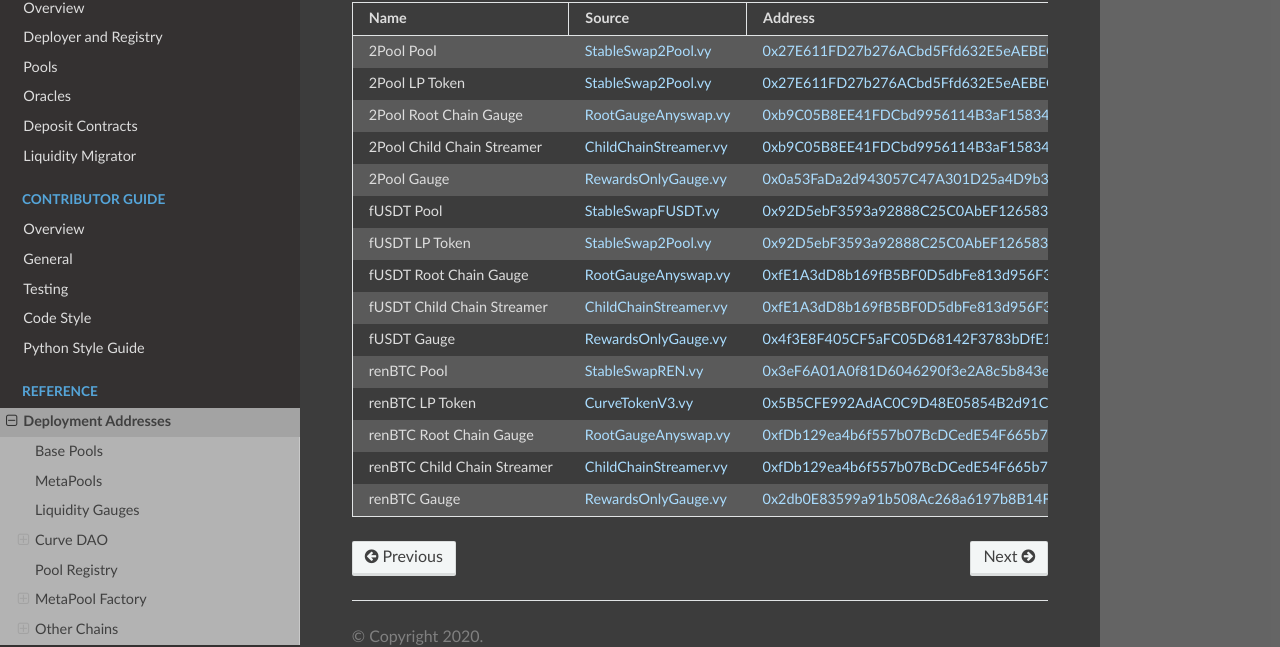
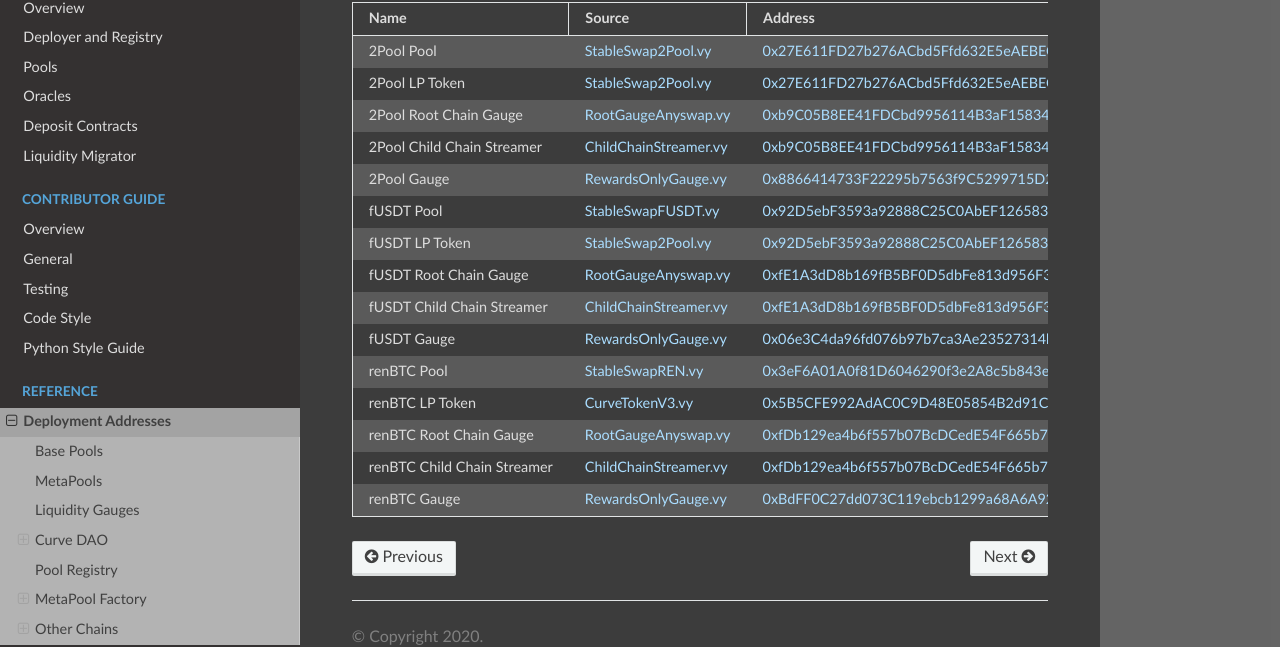
Before and after one commit to softlinkprotocol/curve-docs, a Sphinx documentation site: the page built from docs/ref-addresses.rst, in a window 1280 px wide and 900 px high, scrolled down 10157 px. Shown: the part 194-841 px from the top of the window. Built offline with Sphinx 7.4.7 and the Read the Docs theme 2.0.0, drawn with Linux system fonts in a browser that asks for light colours.

Commit message:
fix: update fantom gauge addrs

```diff
--- a/docs/ref-addresses.rst
+++ b/docs/ref-addresses.rst
@@ -402,14 +402,14 @@ Pools and Gauges
    2Pool LP Token, `StableSwap2Pool.vy <https://github.com/curvefi/curve-contract-fantom/blob/master/contracts/pools/2pool/StableSwap2Pool.vy>`_, `0x27E611FD27b276ACbd5Ffd632E5eAEBEC9761E40 <https://ftmscan.com/address/0x27E611FD27b276ACbd5Ffd632E5eAEBEC9761E40>`_
    2Pool Root Chain Gauge, `RootGaugeAnyswap.vy <https://github.com/curvefi/curve-dao-contracts/blob/master/contracts/gauges/sidechain/RootGaugeAnyswap.vy>`_, `0xb9C05B8EE41FDCbd9956114B3aF15834FDEDCb54 <https://etherscan.io/address/0xb9C05B8EE41FDCbd9956114B3aF15834FDEDCb54>`_
    2Pool Child Chain Streamer, `ChildChainStreamer.vy <https://github.com/curvefi/curve-dao-contracts/blob/master/contracts/streamers/ChildChainStreamer.vy>`_, `0xb9C05B8EE41FDCbd9956114B3aF15834FDEDCb54 <https://ftmscan.com/address/0xb9C05B8EE41FDCbd9956114B3aF15834FDEDCb54>`_
-   2Pool Gauge, `RewardsOnlyGauge.vy <https://github.com/curvefi/curve-dao-contracts/blob/master/contracts/gauges/RewardsOnlyGauge.vy>`_, `0x0a53FaDa2d943057C47A301D25a4D9b3B8e01e8E <https://ftmscan.com/address/0x0a53FaDa2d943057C47A301D25a4D9b3B8e01e8E>`_
+   2Pool Gauge, `RewardsOnlyGauge.vy <https://github.com/curvefi/curve-dao-contracts/blob/master/contracts/gauges/RewardsOnlyGauge.vy>`_, `0x8866414733F22295b7563f9C5299715D2D76CAf4 <https://ftmscan.com/address/0x8866414733F22295b7563f9C5299715D2D76CAf4>`_
    fUSDT Pool, `StableSwapFUSDT.vy <https://github.com/curvefi/curve-contract-fantom/blob/master/contracts/pools/fusdt/StableSwapFUSDT.vy>`_, `0x92D5ebF3593a92888C25C0AbEF126583d4b5312E <https://ftmscan.com/address/0x92D5ebF3593a92888C25C0AbEF126583d4b5312E>`_
    fUSDT LP Token, `StableSwap2Pool.vy <https://github.com/curvefi/curve-contract-fantom/blob/master/contracts/pools/2pool/StableSwap2Pool.vy>`_, `0x92D5ebF3593a92888C25C0AbEF126583d4b5312E <https://ftmscan.com/address/0x92D5ebF3593a92888C25C0AbEF126583d4b5312E>`_
    fUSDT Root Chain Gauge, `RootGaugeAnyswap.vy <https://github.com/curvefi/curve-dao-contracts/blob/master/contracts/gauges/sidechain/RootGaugeAnyswap.vy>`_, `0xfE1A3dD8b169fB5BF0D5dbFe813d956F39fF6310 <https://etherscan.io/address/0xfE1A3dD8b169fB5BF0D5dbFe813d956F39fF6310>`_
    fUSDT Child Chain Streamer, `ChildChainStreamer.vy <https://github.com/curvefi/curve-dao-contracts/blob/master/contracts/streamers/ChildChainStreamer.vy>`_, `0xfE1A3dD8b169fB5BF0D5dbFe813d956F39fF6310 <https://ftmscan.com/address/0xfE1A3dD8b169fB5BF0D5dbFe813d956F39fF6310>`_
-   fUSDT Gauge, `RewardsOnlyGauge.vy <https://github.com/curvefi/curve-dao-contracts/blob/master/contracts/gauges/RewardsOnlyGauge.vy>`_, `0x4f3E8F405CF5aFC05D68142F3783bDfE13811522 <https://ftmscan.com/address/0x4f3E8F405CF5aFC05D68142F3783bDfE13811522>`_
+   fUSDT Gauge, `RewardsOnlyGauge.vy <https://github.com/curvefi/curve-dao-contracts/blob/master/contracts/gauges/RewardsOnlyGauge.vy>`_, `0x06e3C4da96fd076b97b7ca3Ae23527314b6140dF <https://ftmscan.com/address/0x06e3C4da96fd076b97b7ca3Ae23527314b6140dF>`_
    renBTC Pool, `StableSwapREN.vy <https://github.com/skellet0r/curve-contract-polygon/blob/master/contracts/pools/ren/StableSwapREN.vy>`_, `0x3eF6A01A0f81D6046290f3e2A8c5b843e738E604 <https://ftmscan.com/address/0x3eF6A01A0f81D6046290f3e2A8c5b843e738E604>`_
    renBTC LP Token, `CurveTokenV3.vy <https://github.com/curvefi/curve-contract-polygon/blob/master/contracts/CurveTokenV3.vy>`_, `0x5B5CFE992AdAC0C9D48E05854B2d91C73a003858 <https://ftmscan.com/address/0x5B5CFE992AdAC0C9D48E05854B2d91C73a003858>`_
    renBTC Root Chain Gauge, `RootGaugeAnyswap.vy <https://github.com/curvefi/curve-dao-contracts/blob/master/contracts/gauges/sidechain/RootGaugeAnyswap.vy>`_, `0xfDb129ea4b6f557b07BcDCedE54F665b7b6Bc281 <https://etherscan.io/address/0xfDb129ea4b6f557b07BcDCedE54F665b7b6Bc281>`_
    renBTC Child Chain Streamer, `ChildChainStreamer.vy <https://github.com/curvefi/curve-dao-contracts/blob/master/contracts/streamers/ChildChainStreamer.vy>`_, `0xfDb129ea4b6f557b07BcDCedE54F665b7b6Bc281 <https://ftmscan.com/address/0xfDb129ea4b6f557b07BcDCedE54F665b7b6Bc281>`_
-   renBTC Gauge, `RewardsOnlyGauge.vy <https://github.com/curvefi/curve-dao-contracts/blob/master/contracts/gauges/RewardsOnlyGauge.vy>`_, `0x2db0E83599a91b508Ac268a6197b8B14F5e72840 <https://ftmscan.com/address/0x2db0E83599a91b508Ac268a6197b8B14F5e72840>`_
+   renBTC Gauge, `RewardsOnlyGauge.vy <https://github.com/curvefi/curve-dao-contracts/blob/master/contracts/gauges/RewardsOnlyGauge.vy>`_, `0xBdFF0C27dd073C119ebcb1299a68A6A92aE607F0 <https://ftmscan.com/address/0xBdFF0C27dd073C119ebcb1299a68A6A92aE607F0>`_
```
